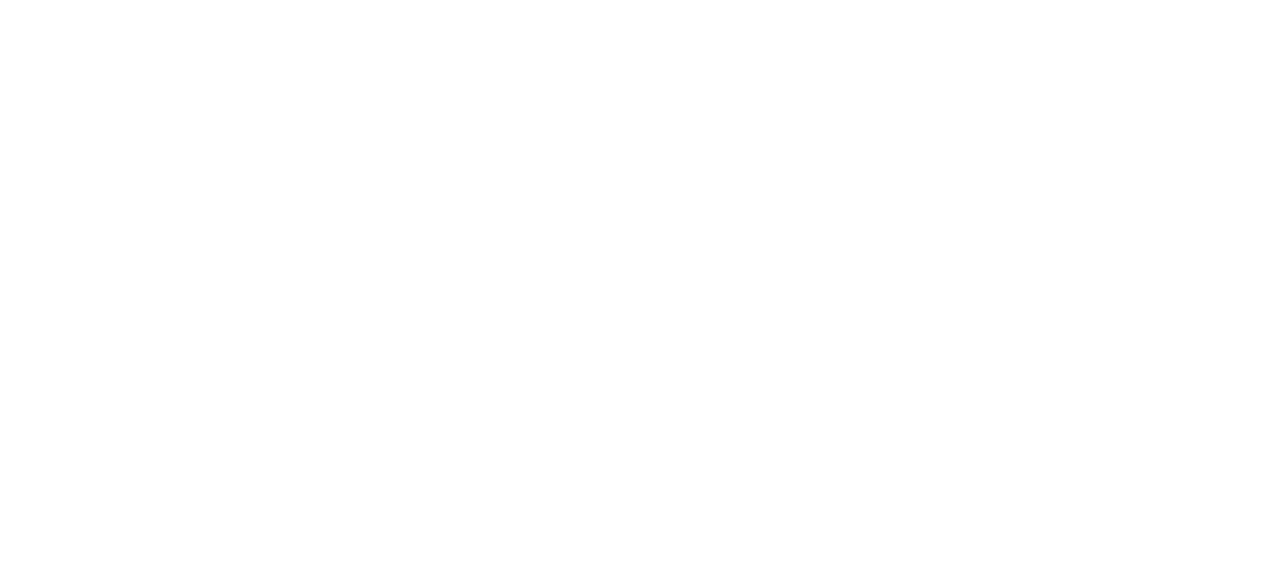
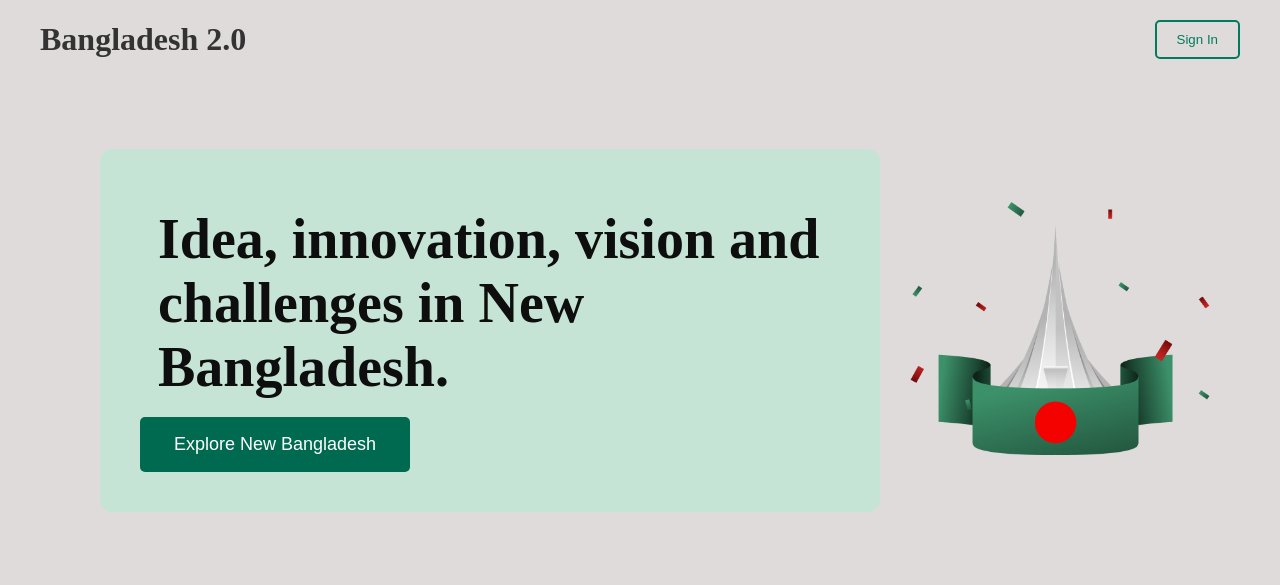
Before and after one commit to kawsarprogramming/assignment-1, a plain HTML site: page index.html in a window 1280 px wide. Drawn offline with Linux system fonts and the light colour scheme.

Commit message:
Header & Nav Updates

```diff
--- a/Styles/style.css
+++ b/Styles/style.css
@@ -0,0 +1,71 @@
+*{
+    margin: 0;
+    background-color: #dfdbdb;
+}
+/* Header Section */
+header {
+    display: flex;
+    justify-content: space-between;
+    align-items: center;
+    padding: 20px 40px;
+}
+
+header .nav {
+    font-size: 32px;
+    font-weight: bold;
+    color: #333;
+}
+
+header .primary-btn {
+    padding: 10px 20px;
+    border: 2px;
+    border-color: #007b5e;
+    border-style: solid;
+    background-color: transparent;
+    border-radius: 5px;
+    color: #007b5e;
+}
+header .primary-btn:hover {
+    background-color: #007b5e;
+    color: white;
+    font-weight: 700;
+}
+/* Banner Content */
+.section-banner {
+    display: flex;
+    align-items: center;
+    justify-content: center;
+    text-align: left;
+    padding: 40px;
+
+}
+.section-banner .banner-content {
+    text-align: left;
+    max-width: 700px;
+    background-color:#C6E4D6;
+    padding: 40px;
+    margin: 30px;
+    border-radius: 12px;
+  }
+  .section-banner .banner-content h1 {
+    font-size: 56px;
+    font-weight: bold;
+    color: #0E0E0E;
+    background-color: #C6E4D6;
+    margin: 18px;
+  }
+  .section-banner .banner-content .explore-btn {
+    font-size: 18px;
+    background-color: #006A50;
+    color: white;
+    border-radius: 5px;
+    border: none;
+    cursor: pointer;
+    padding: 17px 34px;
+    text-decoration: none;
+  }
+  .section-banner .main-image img {
+    max-width: 300px;
+    border-radius: 10px;
+    /* background-color:#C6E4D6 ; */
+  }
--- a/index.html
+++ b/index.html
@@ -4,8 +4,30 @@
     <meta charset="UTF-8">
     <meta name="viewport" content="width=device-width, initial-scale=1.0">
     <title>Bangladesh 2.0</title>
+    <link rel="stylesheet" href="Styles/style.css">
 </head>
 <body>
+    <header>
+        <div class="nav">Bangladesh 2.0</div>
+            <button class="primary-btn">Sign In</button>
+    </header>
+    <!-- Banner Section -->
+     <section class="section-banner">
+        <div class="banner-content">
+            <h1>Idea, innovation, vision and challenges in New Bangladesh.</h1>
+            <button class="explore-btn">Explore New Bangladesh</button>
 
+          </div>
+          <div class="main-image">
+            <img src="assets/hero.png" alt="Monument-images">
+          </div>
+
+     </section>
+    <main>
+
+    </main>
+    <footer>
+
+    </footer>
 </body>
 </html>
```
Also changed, not shown: UI/banner.png (added), UI/donate.png (added), UI/news.png (added), UI/newsletter.png (added), UI/quotes.png (added), UI/vision.png (added), assets/al-jazeera.png (added), assets/card-icon.png (added), assets/facebook.png (added), assets/hero.png (added), assets/instagram.png (added), assets/quote-bg.png (added), assets/satelite.png (added), assets/x.png (added).
